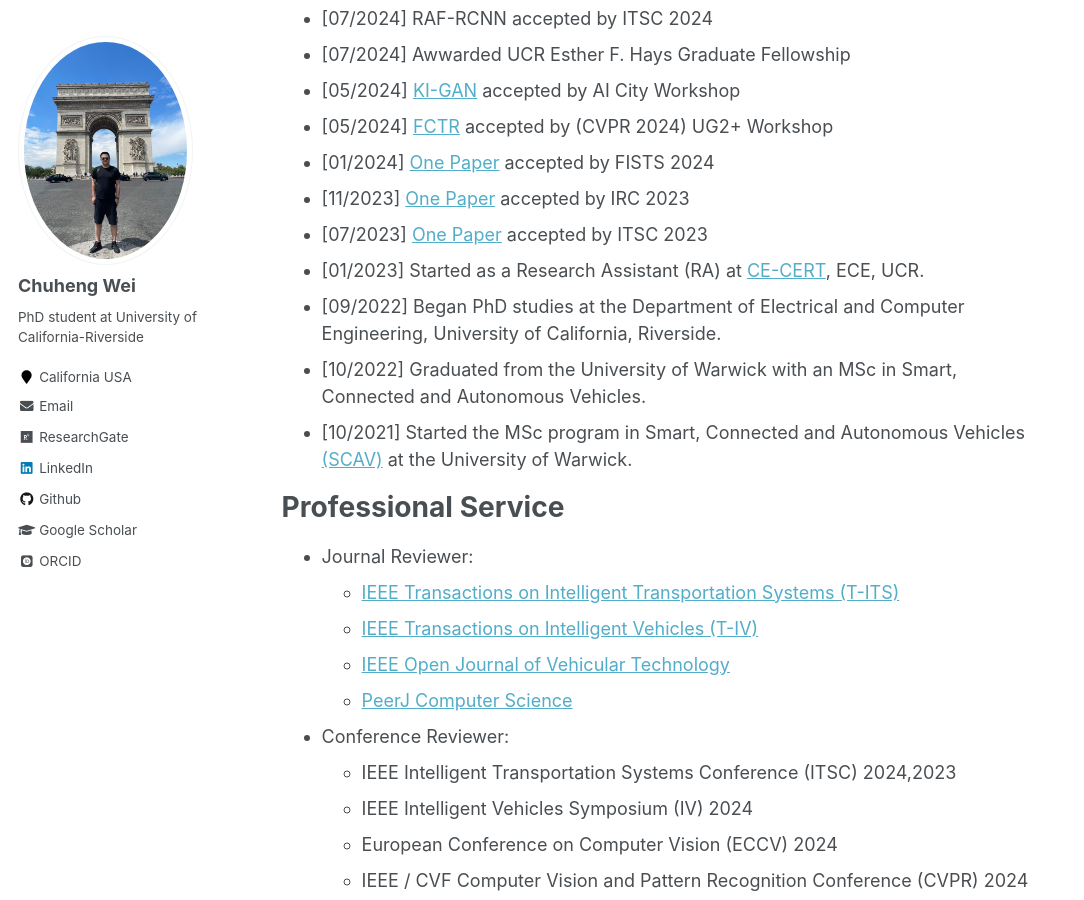
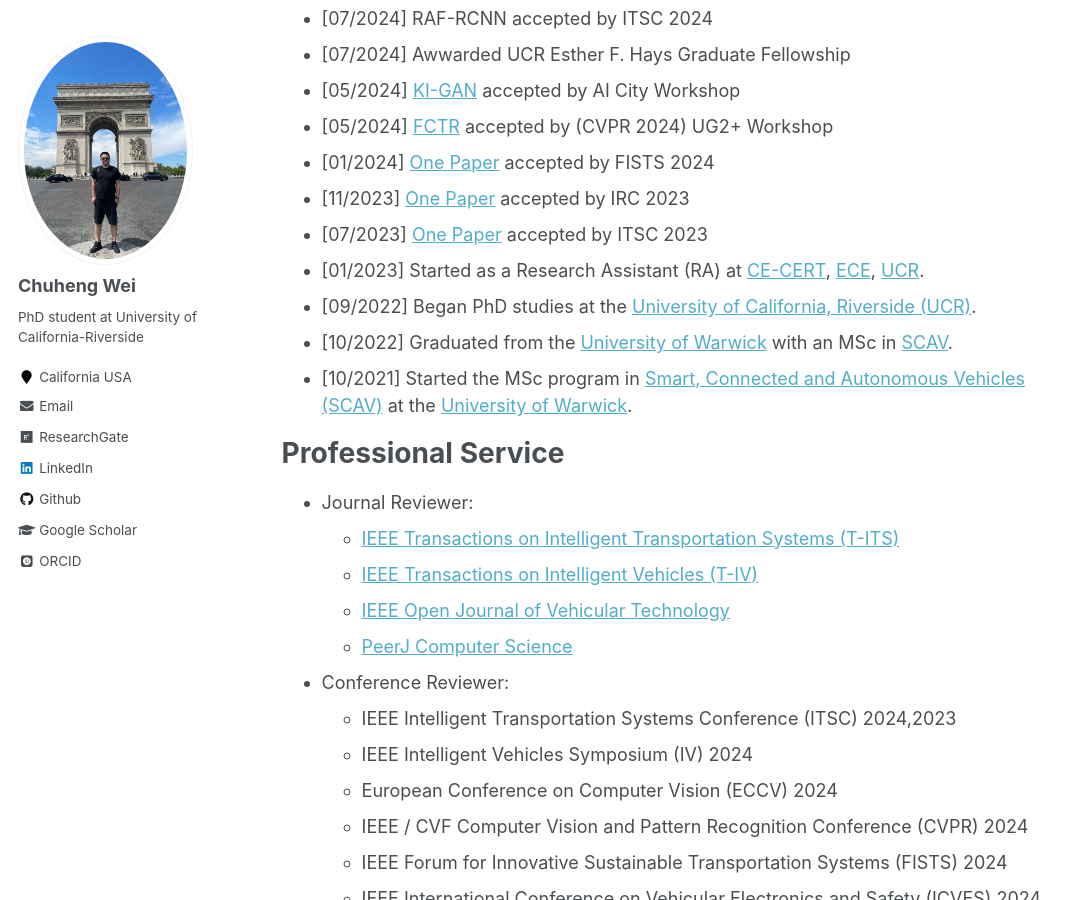
Before and after one commit to ChuhengWei/ChuhengWei.github.io, a Jekyll site: the page built from _pages/about.md, in a window 1280 px wide and 900 px high, scrolled down 743 px. Shown: the whole window, without its empty margins (0-1084 px from the left). Built offline with Jekyll 4.4.1, drawn with Linux system fonts in a browser that asks for light colours; some web fonts are replaced.

Commit message:
Add reviews

```diff
--- a/_pages/about.md
+++ b/_pages/about.md
@@ -32,10 +32,10 @@
 - [01/2024] [One Paper](https://ieeexplore.ieee.org/abstract/document/10485546) accepted by FISTS 2024
 - [11/2023] [One Paper](https://ieeexplore.ieee.org/abstract/document/10473585) accepted by IRC 2023
 - [07/2023] [One Paper](https://ieeexplore.ieee.org/abstract/document/10422473) accepted by ITSC 2023
-- [01/2023] Started as a Research Assistant (RA) at [CE-CERT](https://www.cert.ucr.edu/), ECE, UCR.
-- [09/2022] Began PhD studies at the Department of Electrical and Computer Engineering, University of California, Riverside.
-- [10/2022] Graduated from the University of Warwick with an MSc in Smart, Connected and Autonomous Vehicles.
-- [10/2021] Started the MSc program in Smart, Connected and Autonomous Vehicles [(SCAV)](https://warwick.ac.uk/fac/sci/wmg/study/masters-degrees/connected-autonomous-vehicles/) at the University of Warwick.
+- [01/2023] Started as a Research Assistant (RA) at [CE-CERT](https://www.cert.ucr.edu/), [ECE](https://www.ece.ucr.edu/), [UCR](https://www.ucr.edu/).
+- [09/2022] Began PhD studies at the [University of California, Riverside (UCR)](https://www.ucr.edu/).
+- [10/2022] Graduated from the [University of Warwick](https://warwick.ac.uk/) with an MSc in [SCAV](https://warwick.ac.uk/fac/sci/wmg/study/masters-degrees/connected-autonomous-vehicles/).
+- [10/2021] Started the MSc program in [Smart, Connected and Autonomous Vehicles (SCAV)](https://warwick.ac.uk/fac/sci/wmg/study/masters-degrees/connected-autonomous-vehicles/) at the [University of Warwick](https://warwick.ac.uk/).
 
 Professional Service
 ======
```
